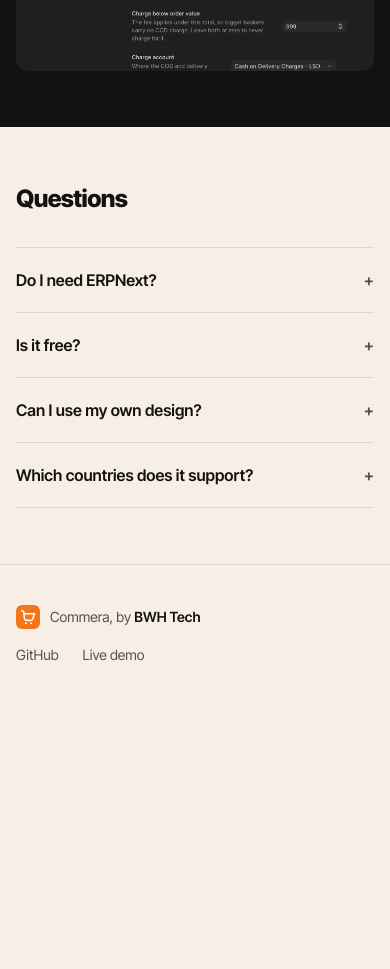
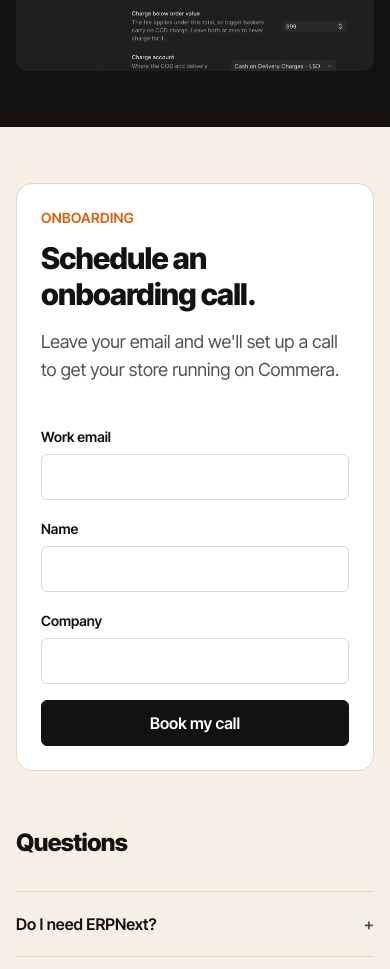
Before and after one commit to Rl0007/commera-app, a website: page index.html in a window 390 px wide. Shown: the part 3286-4255 px from the top of the page. Before the commit the page ends 3991 px from the top, so only its background shows below. Drawn offline with nearby package versions, Linux system fonts and the light colour scheme.

Commit message:
feat: add onboarding call request form

```diff
--- a/index.html
+++ b/index.html
@@ -24,6 +24,7 @@
 			<nav class="flex items-center gap-6 text-sm font-medium text-ink-soft">
 				<a href="#features" class="hidden hover:text-ink sm:inline">Features</a>
 				<a href="#integrations" class="hidden hover:text-ink sm:inline">Integrations</a>
+				<a href="#onboarding" class="hidden hover:text-ink sm:inline">Book a call</a>
 				<a href="https://github.com/bwhtech/commera" class="inline-flex items-center gap-1.5 hover:text-ink">
 					<svg viewBox="0 0 16 16" class="size-4" fill="currentColor" aria-hidden="true"><path d="M8 0C3.58 0 0 3.58 0 8c0 3.54 2.29 6.53 5.47 7.59.4.07.55-.17.55-.38 0-.19-.01-.82-.01-1.49-2.01.37-2.53-.49-2.69-.94-.09-.23-.48-.94-.82-1.13-.28-.15-.68-.52-.01-.53.63-.01 1.08.58 1.23.82.72 1.21 1.87.87 2.33.66.07-.52.28-.87.51-1.07-1.78-.2-3.64-.89-3.64-3.95 0-.87.31-1.59.82-2.15-.08-.2-.36-1.02.08-2.12 0 0 .67-.21 2.2.82.64-.18 1.32-.27 2-.27.68 0 1.36.09 2 .27 1.53-1.04 2.2-.82 2.2-.82.44 1.1.16 1.92.08 2.12.51.56.82 1.27.82 2.15 0 3.07-1.87 3.75-3.65 3.95.29.25.54.73.54 1.48 0 1.07-.01 1.93-.01 2.2 0 .21.15.46.55.38A8.013 8.013 0 0016 8c0-4.42-3.58-8-8-8z"/></svg>
 					GitHub
@@ -148,6 +149,43 @@
 		</div>
 	</section>
 
+	<section id="onboarding" class="mx-auto max-w-6xl px-4 pt-14 sm:px-6 sm:pt-24" x-data="{ outcome: new URLSearchParams(location.search).get('onboarding') }">
+		<div class="grid gap-10 rounded-2xl border border-line bg-white p-6 sm:p-10 lg:grid-cols-2">
+			<div>
+				<p class="text-sm font-semibold tracking-wide text-brand-deep uppercase">Onboarding</p>
+				<h2 class="mt-3 text-3xl font-extrabold tracking-tight sm:text-4xl">Schedule an onboarding call.</h2>
+				<p class="mt-4 text-lg text-ink-soft">Leave your email and we'll set up a call to get your store running on Commera.</p>
+			</div>
+
+			<div>
+				<div x-show="outcome === 'thanks'" x-cloak class="rounded-md border border-line bg-cream p-5" role="status">
+					<p class="font-bold">Thanks, we've got your request.</p>
+					<p class="mt-1 text-ink-soft">We'll email you to find a time for the call.</p>
+				</div>
+
+				<form x-show="outcome !== 'thanks'" action="https://projects.bwh.tech/api/method/commera_onboarding_request" method="post" class="space-y-4">
+					<p x-show="outcome === 'invalid'" x-cloak class="rounded-md bg-cream px-4 py-3 text-sm font-semibold" role="alert">That email doesn't look right. Please check it and try again.</p>
+					<label class="block">
+						<span class="text-sm font-semibold">Work email</span>
+						<input type="email" name="email" required autocomplete="email" class="mt-1.5 w-full rounded-md border border-line bg-white px-3.5 py-2.5 outline-none focus:border-ink" />
+					</label>
+					<div class="grid gap-4 sm:grid-cols-2">
+						<label class="block">
+							<span class="text-sm font-semibold">Name</span>
+							<input type="text" name="full_name" autocomplete="name" class="mt-1.5 w-full rounded-md border border-line bg-white px-3.5 py-2.5 outline-none focus:border-ink" />
+						</label>
+						<label class="block">
+							<span class="text-sm font-semibold">Company</span>
+							<input type="text" name="company" autocomplete="organization" class="mt-1.5 w-full rounded-md border border-line bg-white px-3.5 py-2.5 outline-none focus:border-ink" />
+						</label>
+					</div>
+					<label class="hidden" aria-hidden="true">Website<input type="text" name="website" tabindex="-1" autocomplete="off" /></label>
+					<button type="submit" class="w-full rounded-md border border-ink bg-ink px-5 py-2.5 font-semibold text-white hover:bg-black sm:w-auto">Book my call</button>
+				</form>
+			</div>
+		</div>
+	</section>
+
 	<section class="mx-auto max-w-3xl px-4 py-14 sm:px-6 sm:py-24">
 		<h2 class="text-2xl font-extrabold tracking-tight sm:text-3xl">Questions</h2>
 		<div class="mt-8 divide-y divide-line border-y border-line">
```
Also changed, not shown: dist/site.css.
